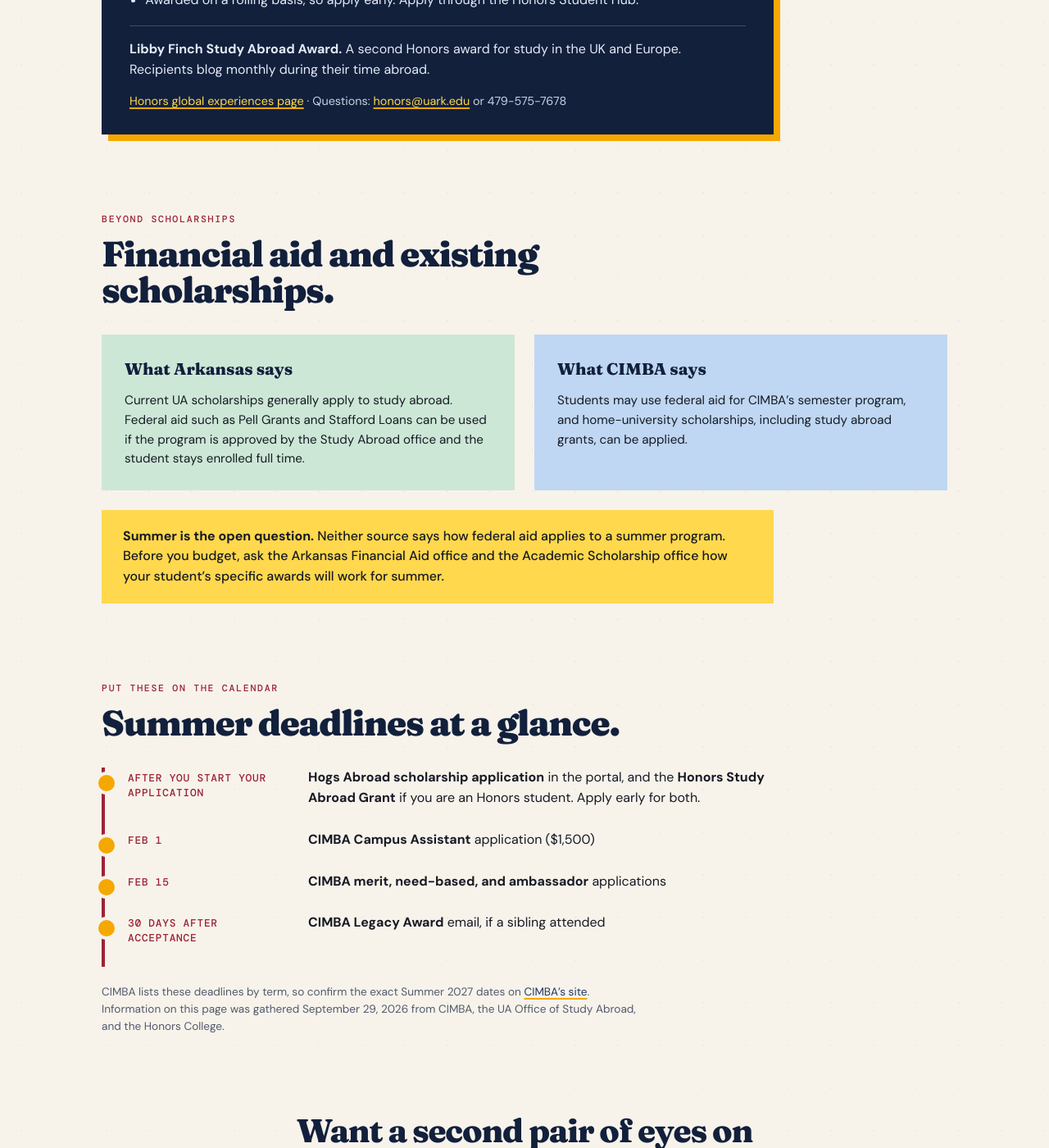
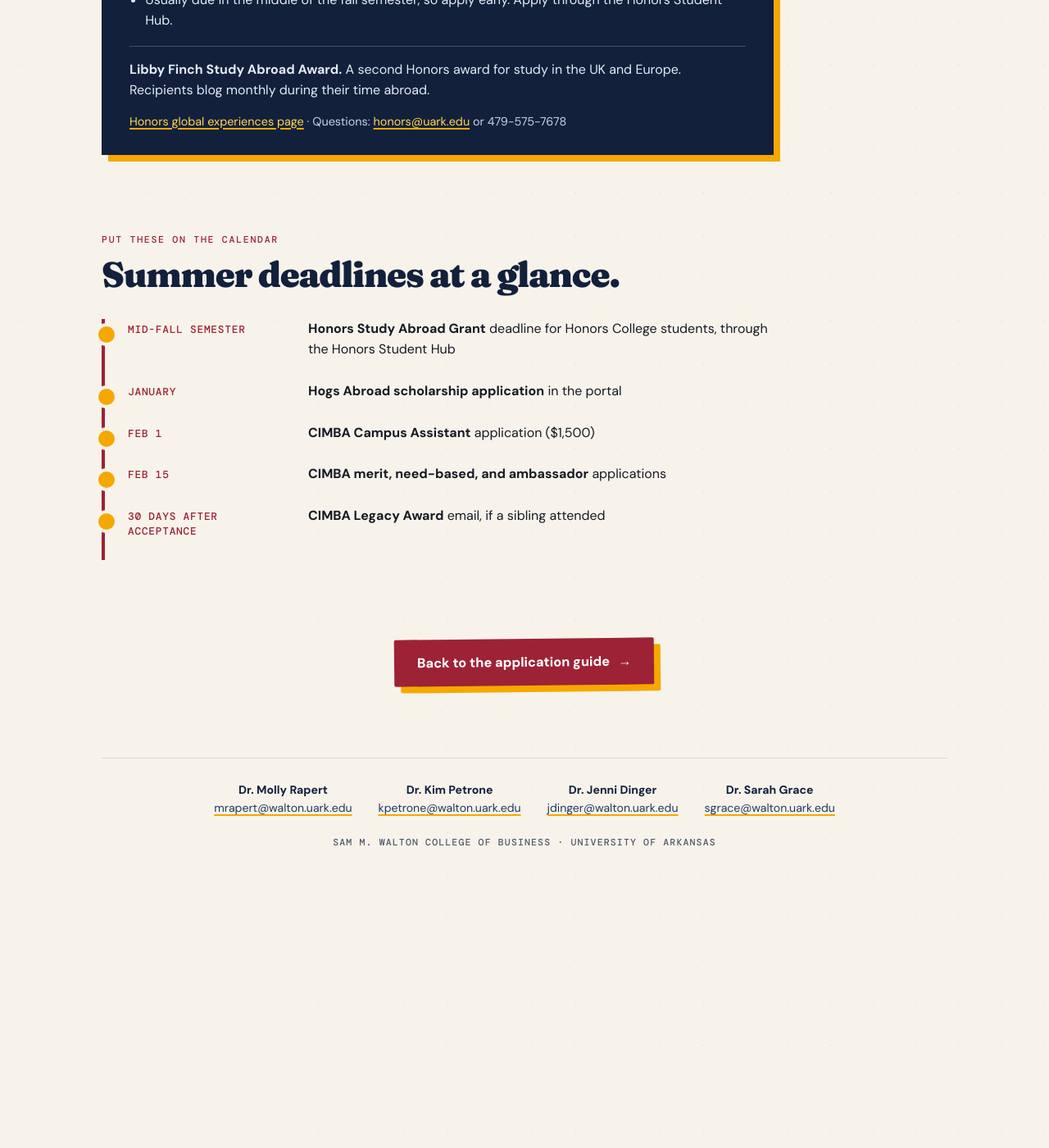
Before and after one commit to profsarahgrace/cimbahogs, a Jekyll site: the page built from scholarships/index.html, in a window 1280 px wide and 1400 px high, scrolled down 3483 px. Shown: the whole window at 82% size. Built offline with Jekyll 4.4.1, drawn with Linux system fonts in a browser that asks for light colours; after the commit the page ends 4615 px from its top, so only the background shows below that; some of the changed text lies outside the part shown.

Commit message:
Trim scholarships page and update deadlines
- Remove financial aid section, source/date notes, closing copy, and UA
  amounts/deadlines disclaimer
- Timeline: Honors grant due mid-fall, Hogs Abroad scholarships due in January
- Update Honors and Hogs Abroad deadline wording; update meta and llms.txt

Co-Authored-By: Claude Sonnet 5.5 <noreply@anthropic.com>

```diff
--- a/llms.txt
+++ b/llms.txt
@@ -8,7 +8,7 @@
 - [CIMBA Summer 2027 class finder](https://cimbahogs.com/classfinder/): Interactive tool showing how each CIMBA Italy Summer 2027 course is expected to transfer to the University of Arkansas, filtered by major.
 - [Hear from former CimbaHogs](https://cimbahogs.com/stories/): Video stories, advice, and weekend-travel favorites from University of Arkansas students who studied at CIMBA Italy.
 - [CIMBA Italy for parents and families](https://cimbahogs.com/parents/): Answers for Arkansas families on program cost and inclusions, CIMBA scholarships, housing, insurance, weekend travel, credit transfer, and who to contact.
-- [CIMBA Italy scholarships and funding](https://cimbahogs.com/scholarships/): One guide to CIMBA scholarships, University of Arkansas study abroad scholarships, the Honors College Study Abroad Grant, financial aid, and summer deadlines.
+- [CIMBA Italy scholarships and funding](https://cimbahogs.com/scholarships/): One guide to CIMBA scholarships, University of Arkansas study abroad scholarships, the Honors College Study Abroad Grant, and summer deadlines.
 - [Summer 2027 application guide](https://cimbahogs.com/summer27application/): Step-by-step guidance for completing the University of Arkansas Hogs Abroad process and the CIMBA application.
 
 ## Program context
--- a/scholarships/index.html
+++ b/scholarships/index.html
@@ -1,7 +1,7 @@
 ---
 layout: "default"
 title: "CIMBA Italy Scholarships and Funding for Arkansas Students | CimbaHogs"
-description: "Every way to help pay for CIMBA Italy in one place: CIMBA scholarships, University of Arkansas study abroad awards, the Honors College Study Abroad Grant, and financial aid, with deadlines and how to apply."
+description: "Every way to help pay for CIMBA Italy in one place: CIMBA scholarships, University of Arkansas study abroad awards, and the Honors College Study Abroad Grant, with deadlines and how to apply."
 css: "/scholarships/scholarships.css"
 seo: true
 og_type: "website"
@@ -9,7 +9,7 @@ og_title: "CIMBA Italy Scholarships and Funding for Arkansas Students"
 og_description: "CIMBA, University of Arkansas, and Honors College funding for CIMBA Italy, sorted in one place with deadlines and how to apply."
 twitter_description: "CIMBA, University of Arkansas, and Honors College funding for CIMBA Italy, in one place."
 schema_name: "CIMBA Italy Scholarships and Funding for Arkansas Students"
-schema_description: "A single guide to CIMBA Italy scholarships, University of Arkansas study abroad scholarships, Honors College funding, and financial aid for Arkansas students and families."
+schema_description: "A single guide to CIMBA Italy scholarships, University of Arkansas study abroad scholarships, and Honors College funding for Arkansas students and families."
 date_modified: "2026-09-29"
 keywords:
   - "CIMBA Italy scholarships"
@@ -37,7 +37,6 @@ audiences:
       <a href="#cimba">CIMBA awards</a>
       <a href="#ua">UA awards</a>
       <a href="#honors">Honors</a>
-      <a href="#aid">Financial aid</a>
       <a href="#dates">Dates</a>
     </nav>
   </div>
@@ -68,7 +67,7 @@ audiences:
         <h3>University of Arkansas awards</h3>
         <p class="who">Open to UA students, including Walton students</p>
         <p>Named study abroad scholarships from the Office of Study Abroad, plus scholarships from individual colleges.</p>
-        <p class="how"><strong>Apply:</strong> one application in the Hogs Abroad portal</p>
+        <p class="how"><strong>Apply:</strong> one application in the Hogs Abroad portal, usually due in January</p>
         <a href="#ua">See UA awards &darr;</a>
       </article>
       <article class="layer l3">
@@ -76,7 +75,7 @@ audiences:
         <h3>Honors College grant</h3>
         <p class="who">Open to Honors College students</p>
         <p>The Study Abroad Grant covers about 30&ndash;36% of allowable costs and can be combined with other scholarships.</p>
-        <p class="how"><strong>Apply:</strong> the Honors Student Hub, on a rolling basis</p>
+        <p class="how"><strong>Apply:</strong> the Honors Student Hub, usually due mid-fall</p>
         <a href="#honors">See the Honors grant &darr;</a>
       </article>
     </div>
@@ -85,7 +84,7 @@ audiences:
       <h3>Not sure where to start?</h3>
       <ul>
         <li><strong>Every student:</strong> start with the CIMBA awards and the Hogs Abroad scholarship application.</li>
-        <li><strong>Honors College student:</strong> add the Study Abroad Grant early, since it is awarded on a rolling basis.</li>
+        <li><strong>Honors College student:</strong> add the Study Abroad Grant, which is usually due in the middle of the fall semester.</li>
         <li><strong>Receiving financial aid at Arkansas:</strong> the CIMBA need-based award is built for you.</li>
         <li><strong>Have a sibling who attended CIMBA:</strong> ask about the Legacy Award within 30 days of acceptance.</li>
       </ul>
@@ -179,8 +178,7 @@ audiences:
       </div>
     </div>
     <p class="source-note">
-      The Study Abroad office does not publish dollar amounts or deadlines on its funding page, so check the
-      Hogs Abroad portal for current ones.
+      Check the Hogs Abroad portal for current amounts and deadlines.
       <a href="https://studyabroad.uark.edu/fund/" target="_blank" rel="noopener">UA study abroad funding guide</a> &middot;
       <a href="https://hogsabroad.uark.edu" target="_blank" rel="noopener">Hogs Abroad portal</a>
     </p>
@@ -200,7 +198,7 @@ audiences:
         <li>Covers roughly <strong>30&ndash;36% of allowable costs</strong>, with extra funding for students with financial need.</li>
         <li>Works for programs from two weeks to a year, and students may receive it more than once.</li>
         <li>Can be combined with other scholarships, academic aid, Pell Grants, and existing financial aid.</li>
-        <li>Awarded on a rolling basis, so apply early. Apply through the Honors Student Hub.</li>
+        <li>Usually due in the middle of the fall semester, so apply early. Apply through the Honors Student Hub.</li>
       </ul>
       <p class="honors-extra">
         <strong>Libby Finch Study Abroad Award.</strong> A second Honors award for study in the UK and Europe. Recipients
@@ -213,57 +211,21 @@ audiences:
     </div>
   </section>
 
-  <section id="aid" aria-labelledby="aid-title">
-    <div class="section-head">
-      <p class="eyebrow">Beyond scholarships</p>
-      <h2 id="aid-title">Financial aid and existing scholarships.</h2>
-    </div>
-    <div class="two-col">
-      <div class="panel">
-        <h3>What Arkansas says</h3>
-        <p>
-          Current UA scholarships generally apply to study abroad. Federal aid such as Pell Grants and Stafford
-          Loans can be used if the program is approved by the Study Abroad office and the student stays enrolled
-          full time.
-        </p>
-      </div>
-      <div class="panel alt">
-        <h3>What CIMBA says</h3>
-        <p>
-          Students may use federal aid for CIMBA&rsquo;s semester program, and home-university scholarships,
-          including study abroad grants, can be applied.
-        </p>
-      </div>
-    </div>
-    <div class="caution">
-      <strong>Summer is the open question.</strong> Neither source says how federal aid applies to a summer
-      program. Before you budget, ask the Arkansas Financial Aid office and the Academic Scholarship office how
-      your student&rsquo;s specific awards will work for summer.
-    </div>
-  </section>
-
   <section id="dates" aria-labelledby="dates-title">
     <div class="section-head">
       <p class="eyebrow">Put these on the calendar</p>
       <h2 id="dates-title">Summer deadlines at a glance.</h2>
     </div>
     <ol class="timeline">
-      <li><span class="when">After you start your application</span><span class="what"><strong>Hogs Abroad scholarship application</strong> in the portal, and the <strong>Honors Study Abroad Grant</strong> if you are an Honors student. Apply early for both.</span></li>
+      <li><span class="when">Mid-fall semester</span><span class="what"><strong>Honors Study Abroad Grant</strong> deadline for Honors College students, through the Honors Student Hub</span></li>
+      <li><span class="when">January</span><span class="what"><strong>Hogs Abroad scholarship application</strong> in the portal</span></li>
       <li><span class="when">Feb 1</span><span class="what"><strong>CIMBA Campus Assistant</strong> application ($1,500)</span></li>
       <li><span class="when">Feb 15</span><span class="what"><strong>CIMBA merit, need-based, and ambassador</strong> applications</span></li>
       <li><span class="when">30 days after acceptance</span><span class="what"><strong>CIMBA Legacy Award</strong> email, if a sibling attended</span></li>
     </ol>
-    <p class="source-note">
-      CIMBA lists these deadlines by term, so confirm the exact Summer 2027 dates on
-      <a href="https://www.cimbaitaly.com/undergraduate-study-abroad/financial-aid-scholarships" target="_blank" rel="noopener">CIMBA&rsquo;s site</a>.
-      Information on this page was gathered September 29, 2026 from CIMBA, the UA Office of Study Abroad, and the
-      Honors College.
-    </p>
   </section>
 
   <section class="closing">
-    <h2>Want a second pair of eyes on your funding plan?</h2>
-    <p>Email any of the CIMBA professors. For anything about your specific UA awards, start at the Hogs Abroad website, where several advisors can help.</p>
     <a class="cta" href="/summer27application/">Back to the application guide</a>
   </section>
 
```
